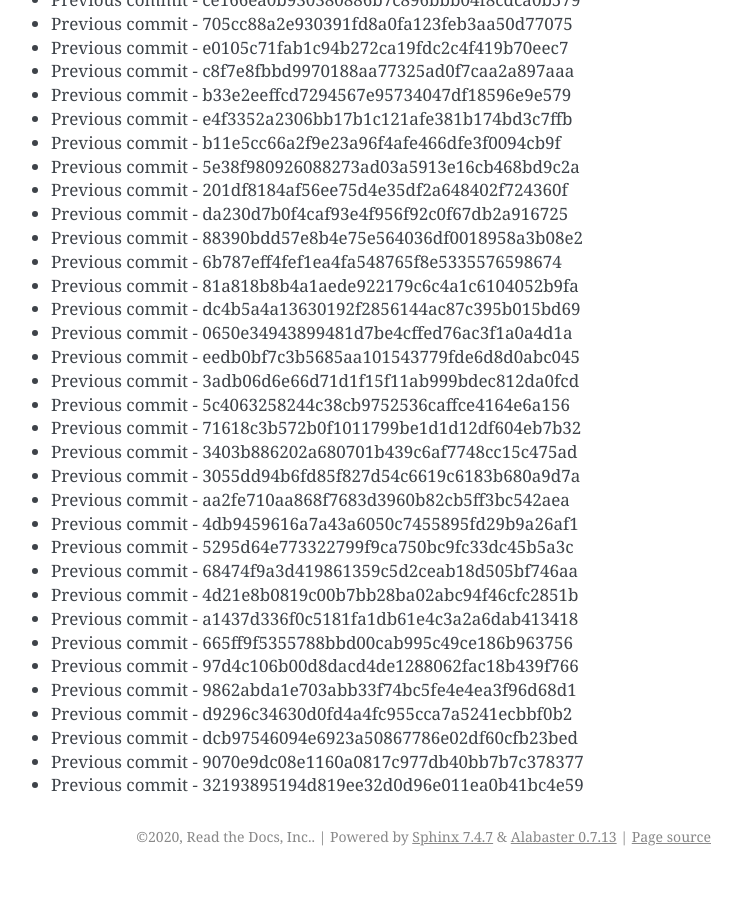
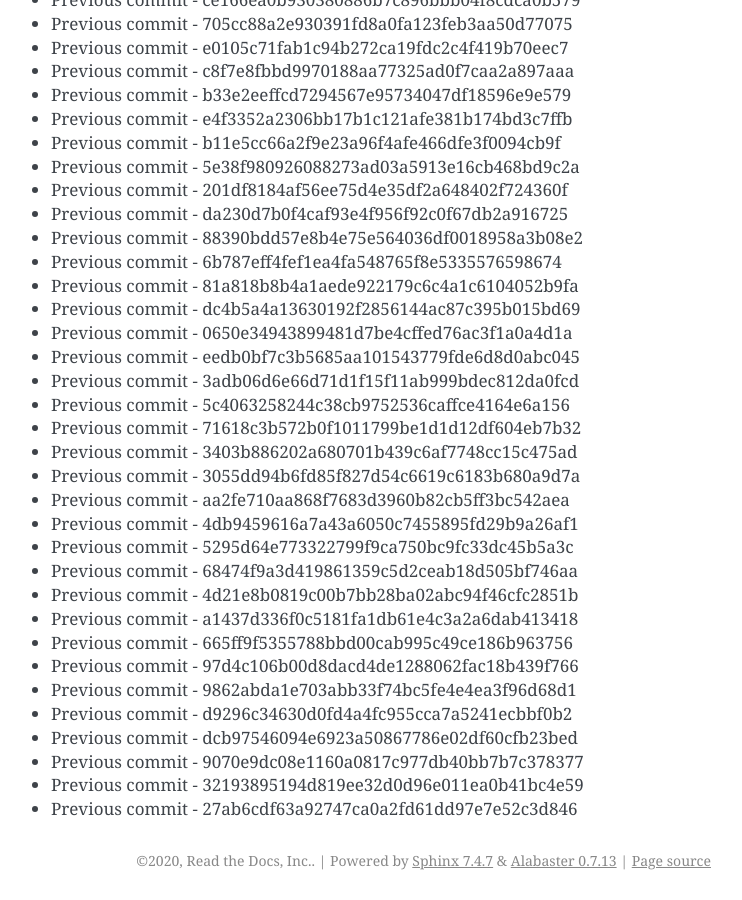
Before and after one commit to readthedocs/rtd-git-stresstest, a Sphinx documentation site: the page built from docs/updates.rst, in a window 1280 px wide and 900 px high, scrolled down 85182 px. Shown: the whole window, without its empty margins (399-1141 px from the left). Built offline with Sphinx 7.4.7, drawn with Linux system fonts in a browser that asks for light colours; before the commit the page ends 86058 px from its top, so only the background shows below that.

Commit message:
Generating commit from previous: 27ab6cdf63a92747ca0a2fd61dd97e7e52c3d846

```diff
--- a/docs/updates.rst
+++ b/docs/updates.rst
@@ -3611,3 +3611,4 @@ It can be tested for any performance characteristics.
 * Previous commit - dcb97546094e6923a50867786e02df60cfb23bed
 * Previous commit - 9070e9dc08e1160a0817c977db40bb7b7c378377
 * Previous commit - 32193895194d819ee32d0d96e011ea0b41bc4e59
+* Previous commit - 27ab6cdf63a92747ca0a2fd61dd97e7e52c3d846
```
